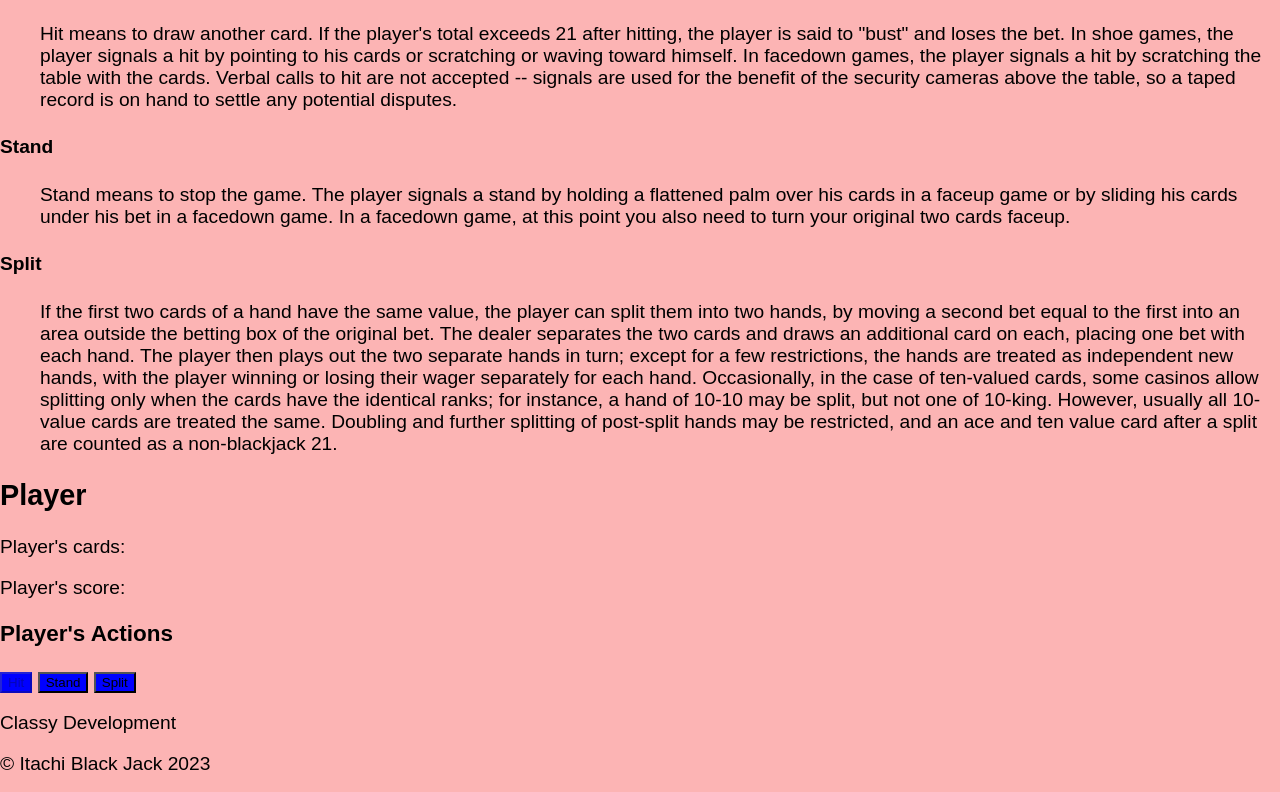
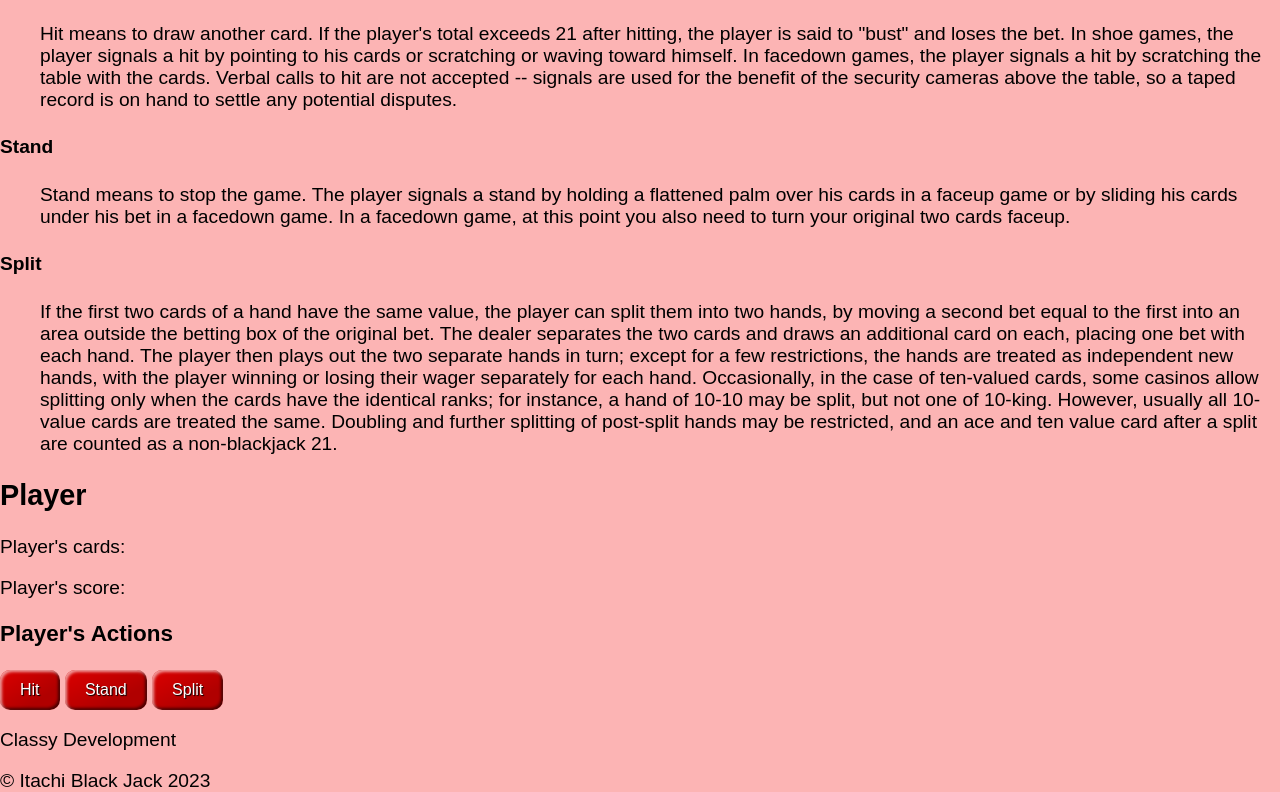
Before and after one commit to dinaolmelak/black_jack, a plain HTML site: page table.html in a window 1280 px wide. Shown: the part 521-1313 px from the top of the page. Drawn offline with Linux system fonts and the light colour scheme.

Commit message:
Added button css

```diff
--- a/table.html
+++ b/table.html
@@ -23,6 +23,31 @@
                 display: inline;
                 list-style-type: circle;
             }
+            .styled {
+                border: 0;
+                line-height: 2.5;
+                padding: 0 20px;
+                font-size: 1rem;
+                text-align: center;
+                color: #fff;
+                text-shadow: 1px 1px 1px #000;
+                border-radius: 10px;
+                background-color: rgba(220, 0, 0, 1);
+                background-image: linear-gradient(to top left, rgba(0, 0, 0, 0.2), rgba(0, 0, 0, 0.2) 30%, rgba(0, 0, 0, 0));
+                box-shadow:
+                    inset 2px 2px 3px rgba(255, 255, 255, 0.6),
+                    inset -2px -2px 3px rgba(0, 0, 0, 0.6);
+                }
+
+                .styled:hover {
+                background-color: rgba(255, 0, 0, 1);
+                }
+
+                .styled:active {
+                box-shadow:
+                    inset -2px -2px 3px rgba(255, 255, 255, 0.6),
+                    inset 2px 2px 3px rgba(0, 0, 0, 0.6);
+                }
         </style>
     </head>
     <body>
@@ -79,9 +104,9 @@
         </section>
         <section>
             <h3>Player's Actions</h3>
-            <button type="button" disabled >Hit</button>
-            <button type="button">Stand</button>
-            <button type="button">Split</button>
+            <button class="favorite styled" type="button" disabled >Hit</button>
+            <button class="favorite styled" type="button">Stand</button>
+            <button class="favorite styled" type="button">Split</button>
         </section>
         <footer>
             <p>Classy Development</p>
```
